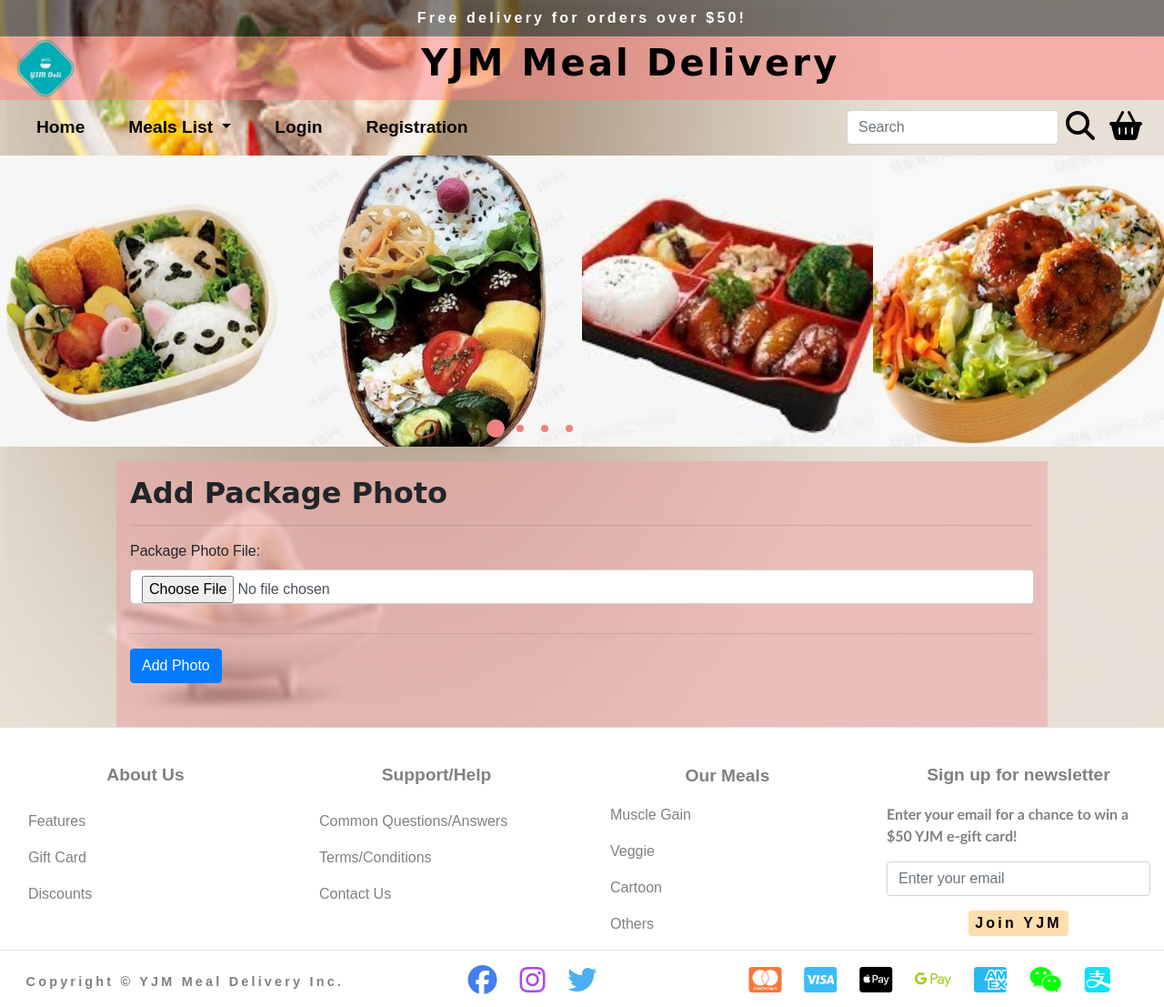
After one commit to c2clt/yjm-meal-delivery-app, a Node project: template views/packages/addPhoto.handlebars in a window 1280 px wide; the page is wider, and only the part inside the window is pictured. The commit adds this page. Shown: that part at 91% size. Run offline with Node 20 templates, Linux system fonts and the light colour scheme; the template is opened without the code that fills it, so the values that code supplies are empty; some libraries are stand-ins or nearby versions.

Commit message:
addPhoto and photos routes for loading package photo

```diff
--- a/public/css/style.css
+++ b/public/css/style.css
@@ -287,17 +287,17 @@ body {
     color: lightyellow;
 }
 
-.myList{
+.myList, .myImgs {
     width: 100%;
     margin: 1rem auto;
     background: rgba(248, 180, 180, 0.5);
 }
-.myList h2, #myPackage h2 {
+.myList h2, .myImgs h2, #myPackage h2, #addImg h2 {
     font-family: cursive;
     font-weight: bolder;
     margin: 1rem auto;
 }
-.myList h2 a {
+.myList h2 a, .myImgs h2 a {
     color: lightcoral;
     font-weight: bolder;
     background-color: white;
@@ -312,6 +312,14 @@ body {
 .myList .top {
     color: lightcoral;
 }
+
+/*add photo*/
+#addImg {
+    width: 80%;
+    margin: 1rem auto;
+    background: rgba(236, 167, 167, 0.6);
+}
+
 /*dashboard page*/
 .welcome {
     background-color: white;
--- a/views/forms/administration.handlebars
+++ b/views/forms/administration.handlebars
@@ -20,7 +20,7 @@
                 <p class="order">Manage Meal Packages</p>
                 <p><a href="/packages/mealTable">View Packages Data</a></p>
                 <p><a href="/packages/add">Add new package</a></p>
-                <p><a href="/packages/addPhoto">Upload a package photo</a></p>
+                <p><a href="/packages/photos/add">Upload a package photo</a></p>
             </div>
             <div class="col-sm-6 col-md-3">
                 <p class="gift-card">Your Orders</p>
--- /dev/null
+++ b/views/packages/addPhoto.handlebars
@@ -0,0 +1,23 @@
+<div class="row" id="addImg">
+  <div class="col-md-12">
+
+      <h2>Add Package Photo</h2>
+      <hr />
+
+      <form method="POST" action="/packages/photos/add" enctype="multipart/form-data">
+              <div class="row">
+                  <div class="col-md-12">
+                      <div class="form-group">
+                          <label for="photoFile">Package Photo File:</label>
+                          <input class="form-control" id="photoFile" name="photoFile" type="file" accept="image/*"/>
+                      </div>
+                  </div>
+              </div>
+
+          <hr />
+
+          <input type="submit" class="btn btn-primary pull-right" value="Add Photo" /><br /><br /><br />
+
+      </form>
+  </div>
+</div>
```
Also changed, not shown: controllers/packeges.js (+49 -2 lines), views/packages/photos.handlebars (added, +15 -0 lines), public/img/uploaded/1596309850587.jpg (added).
